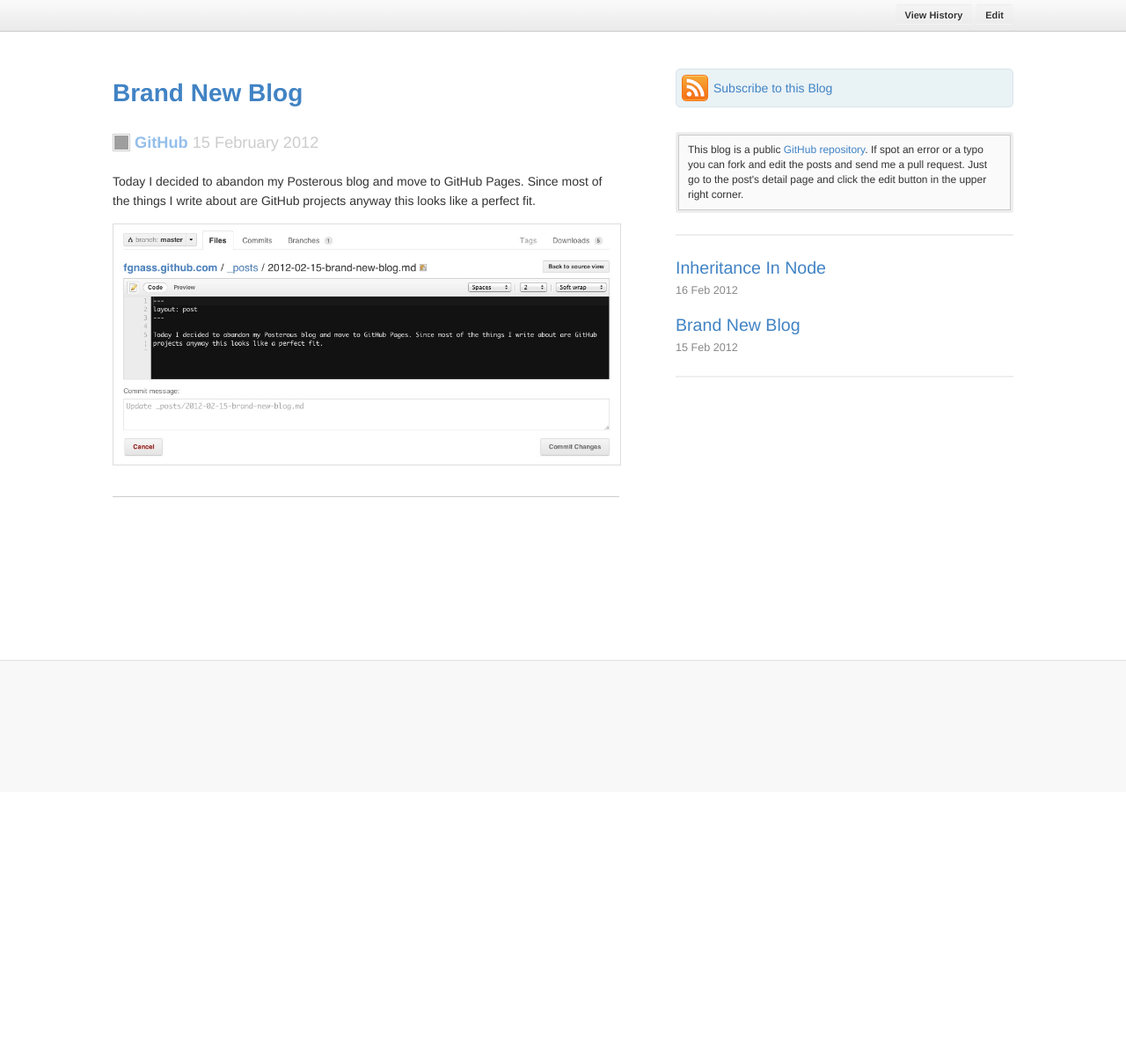
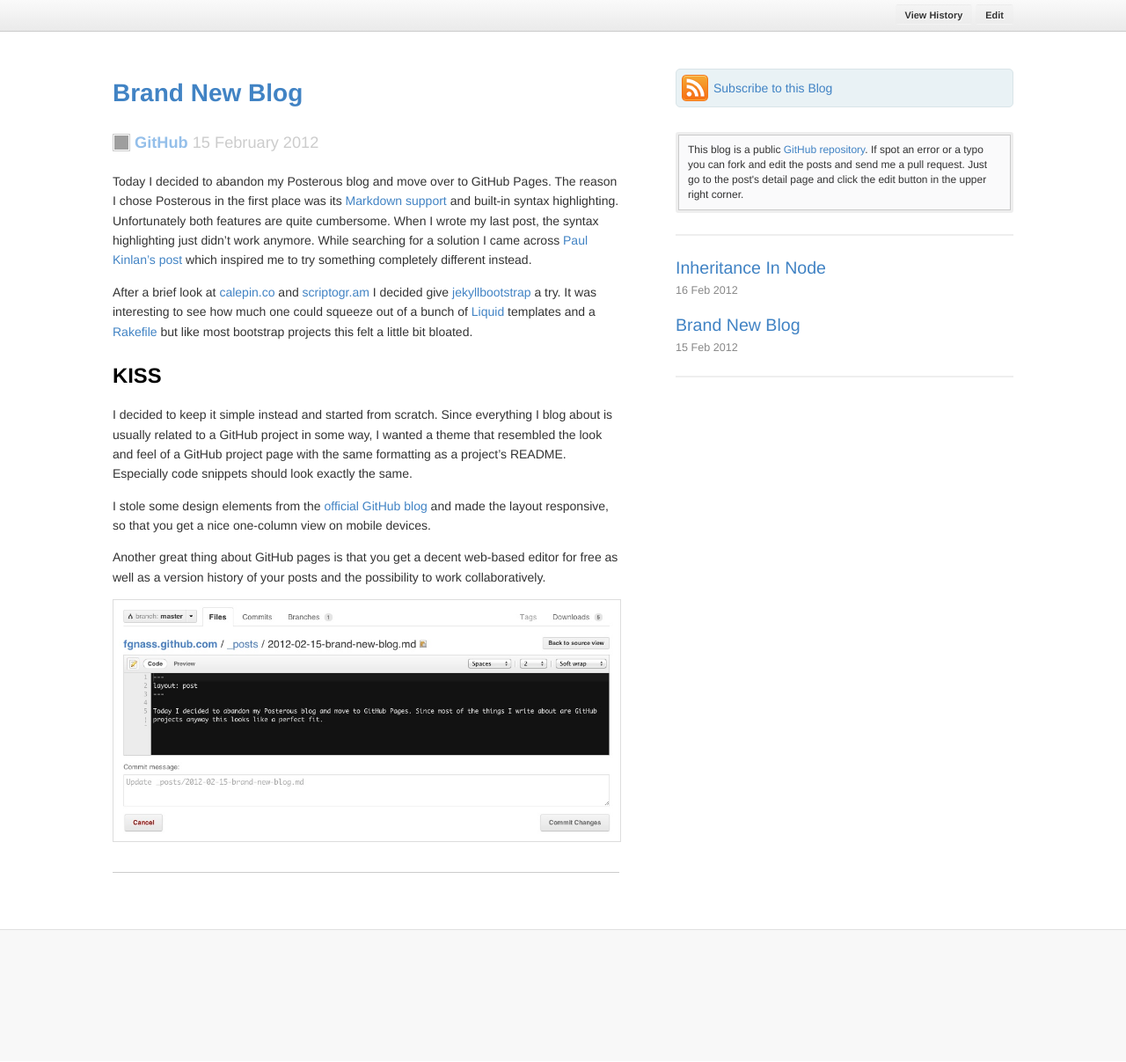
Before and after one commit to fgnass/fgnass.github.com, a Jekyll site: the page built from _posts/2012-02-15-brand-new-blog.md, in a window 1280 px wide. Shown: the whole page at 88% size. Built offline with Jekyll 4.4.1, drawn with Linux system fonts in a browser that asks for light colours; comment, search, counter and statistics services are not loaded; before the commit the page ends 901 px from its top, so only the background shows below that; grey boxes are pictures that could not be loaded.

Commit message:
Wrote more about this blog

```diff
--- a/_posts/2012-02-15-brand-new-blog.md
+++ b/_posts/2012-02-15-brand-new-blog.md
@@ -2,6 +2,16 @@
 layout: post
 ---
 
-Today I decided to abandon my Posterous blog and move to GitHub Pages. Since most of the things I write about are GitHub projects anyway this looks like a perfect fit.
+Today I decided to abandon my Posterous blog and move over to GitHub Pages. The reason I chose Posterous in the first place was its [Markdown support](http://posterous.uservoice.com/knowledgebase/articles/36531-getting-started-with-markdown) and built-in syntax highlighting. Unfortunately both features are quite cumbersome. When I wrote my last post, the syntax highlighting just didn't work anymore. While searching for a solution I came across [Paul Kinlan's post](https://plus.google.com/116059998563577101552/posts/ehd9CLM9XKQ) which inspired me to try something completely different instead.
+
+After a brief look at [calepin.co](http://calepin.co/) and [scriptogr.am](http://scriptogr.am/) I decided give [jekyllbootstrap](http://jekyllbootstrap.com/) a try. It was interesting to see how much one could squeeze out of a bunch of [Liquid](http://liquidmarkup.org/) templates and a [Rakefile](https://github.com/plusjade/jekyll-bootstrap/blob/master/Rakefile) but like most bootstrap projects this felt a little bit bloated.
+
+## KISS
+
+I decided to keep it simple instead and started from scratch. Since everything I blog about is usually related to a GitHub project in some way, I wanted a theme that resembled the look and feel of a GitHub project page with the same formatting as a project's README. Especially code snippets should look exactly the same.
+
+I stole some design elements from the [official GitHub blog](https://github.com/blog) and made the layout responsive, so that you get a nice one-column view on mobile devices.
+
+Another great thing about GitHub pages is that you get a decent web-based editor for free as well as a version history of your posts and the possibility to work collaboratively.
 
 ![Screenshot](/images/2012-02-15-screenshot.jpg)
```
